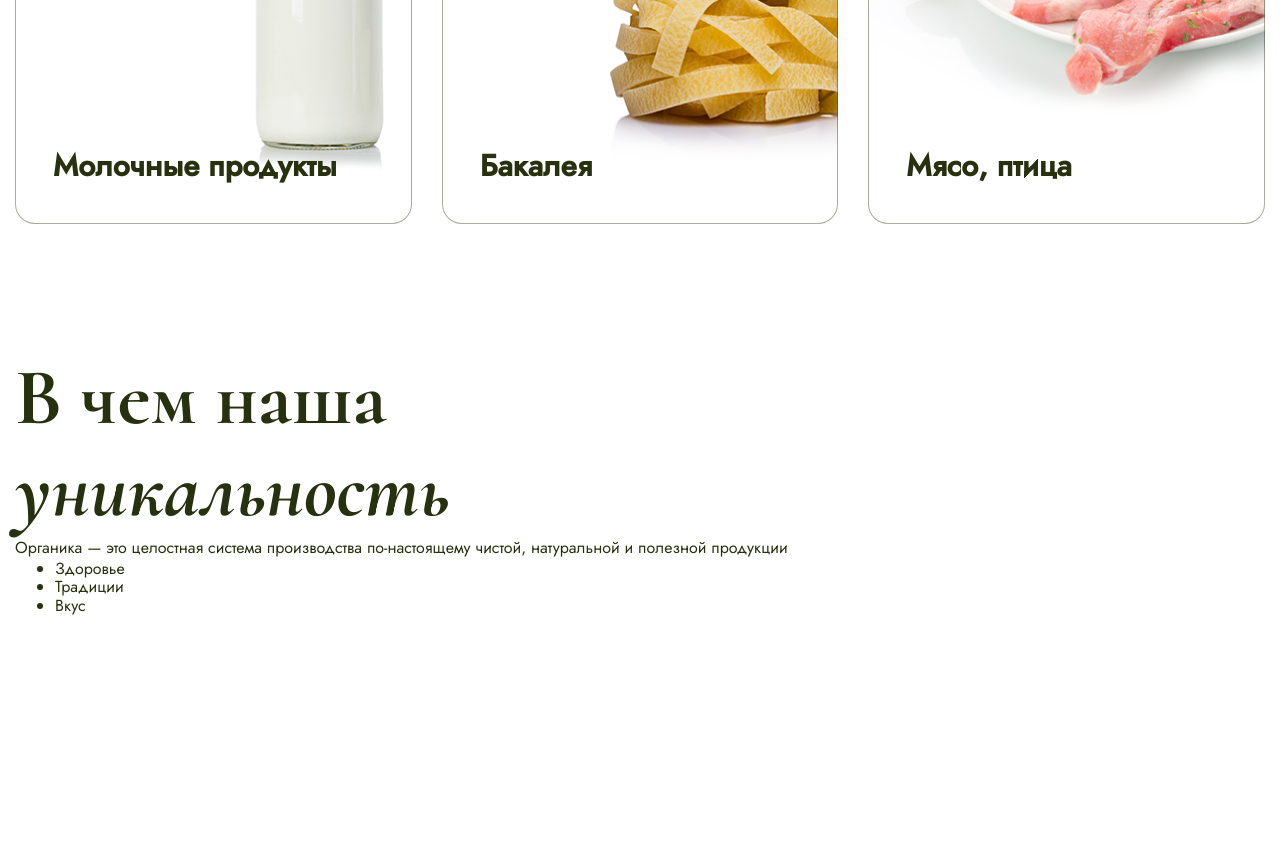
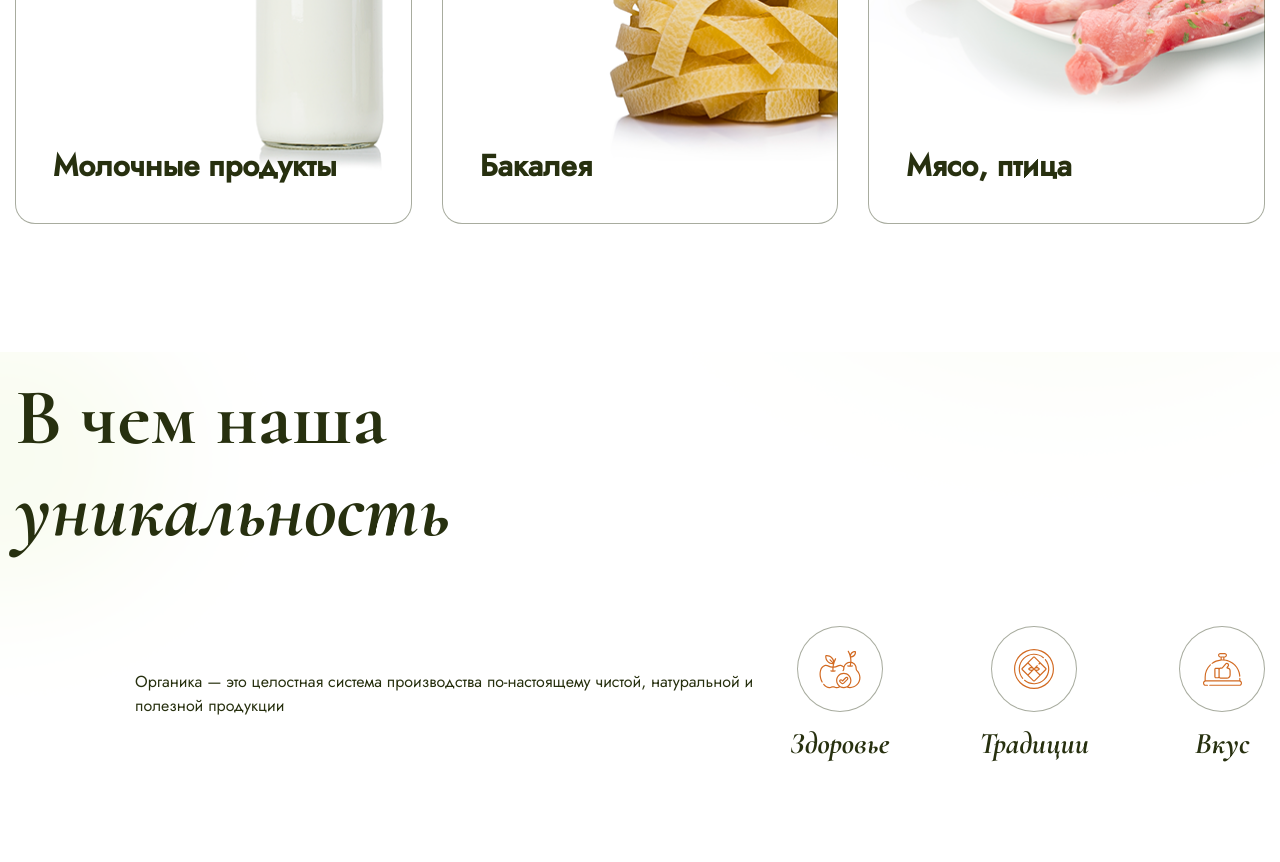
Before and after one commit to MelmanArtem/Module02-Shop, a website built with webpack: page src/index.html in a window 1280 px wide. Shown: the part 1786-2648 px from the top of the page. Before the commit the page ends 2403 px from the top, so only its background shows below. Built offline with nearby package versions, Linux system fonts and the light colour scheme; files whose address does not match are found by name.

Commit message:
add change

```diff
--- a/src/styles/main.scss
+++ b/src/styles/main.scss
@@ -399,3 +399,65 @@ ul, .description {
         right: 7.5rem;
     }
 }
+.about {
+    background-image: url(../images/offer.png);
+    background-size: cover;
+    background-position-x: center;
+    background-repeat: no-repeat;
+    padding-top: 2rem;
+    padding-bottom: 10rem;
+    &__box {
+        display: flex;
+        justify-content: space-between;
+        align-items: center;
+        margin-top: 7rem;
+    }
+    &__text {
+        margin-left: 12rem;
+        flex-basis: 62rem;
+    }
+    &__list {
+        list-style: none;
+        display: flex;
+        gap: 9rem;
+        font-family: $font-cormorant;
+        font-style: italic;
+        font-size: 3rem;
+        margin: 0;
+        padding-left: 0;
+    }
+    &__item {
+        display: flex;
+        flex-direction: column;
+        justify-content: center;
+        align-items: center;
+        &::before {
+            content: '';
+            width: 84px;
+            height: 84px;
+            background-position: center center;
+            background-repeat: no-repeat;
+            border: 1px solid rgba($green, 0.4);
+            border-radius: 100%;
+            margin-bottom: 1.5rem;
+        }
+        &:nth-child(1) {
+            &::before {
+                background-image: url(../images/about-icon-1.svg);
+                background-size: 4.4rem 4.1rem;
+            }
+        }
+        &:nth-child(2) {
+            &::before {
+            background-image: url(../images/about-icon-2.svg);
+            background-size: 4rem 4rem;
+            }
+        }
+        &:nth-child(3) {
+            &::before {
+            background-image: url(../images/about-icon-3.svg);
+            background-size: 4.5rem 3.9rem;
+            }
+        }
+    }
+}
```
Also changed, not shown: dist/styles/main.css, src/images/about-icon-1.svg (added), src/images/about-icon-2.svg (added), src/images/about-icon-3.svg (added).
